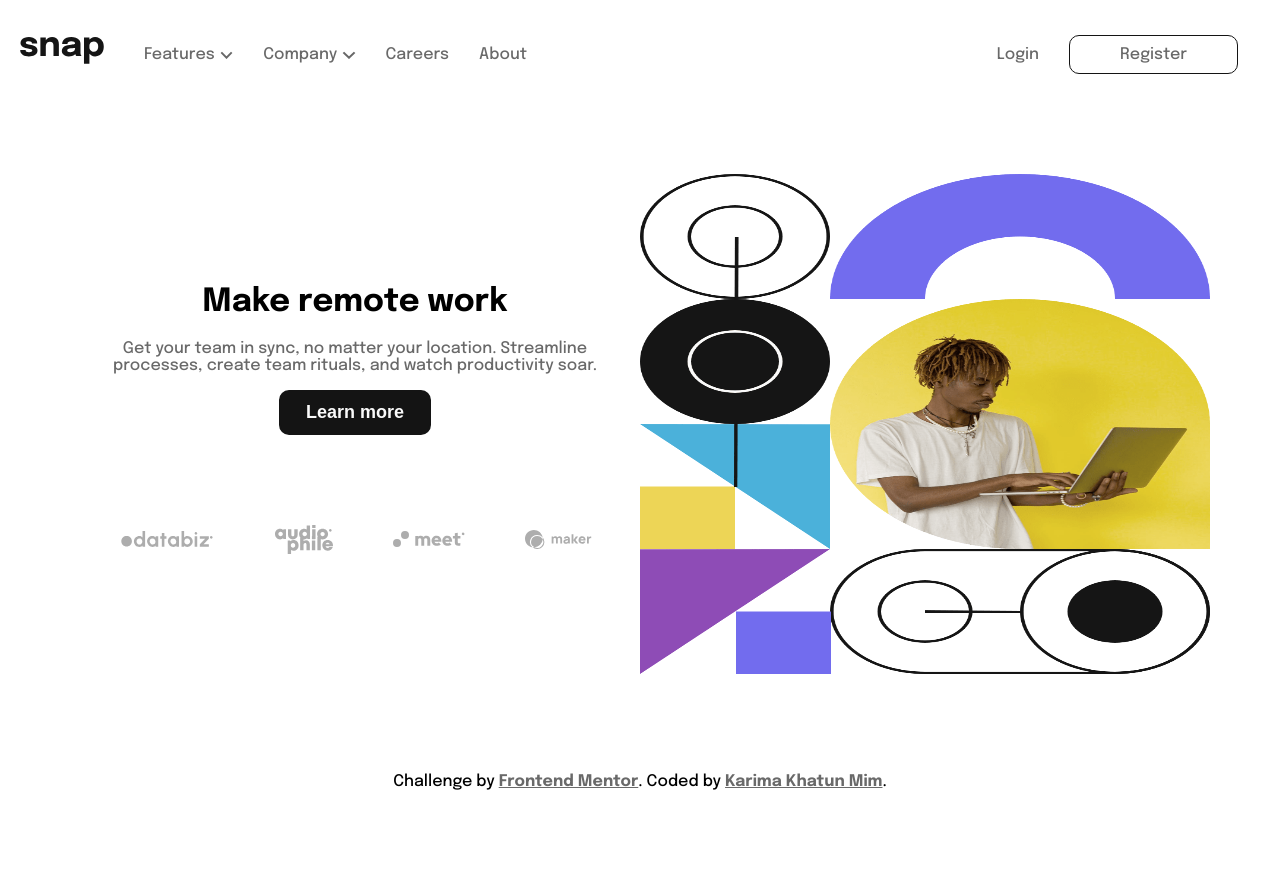
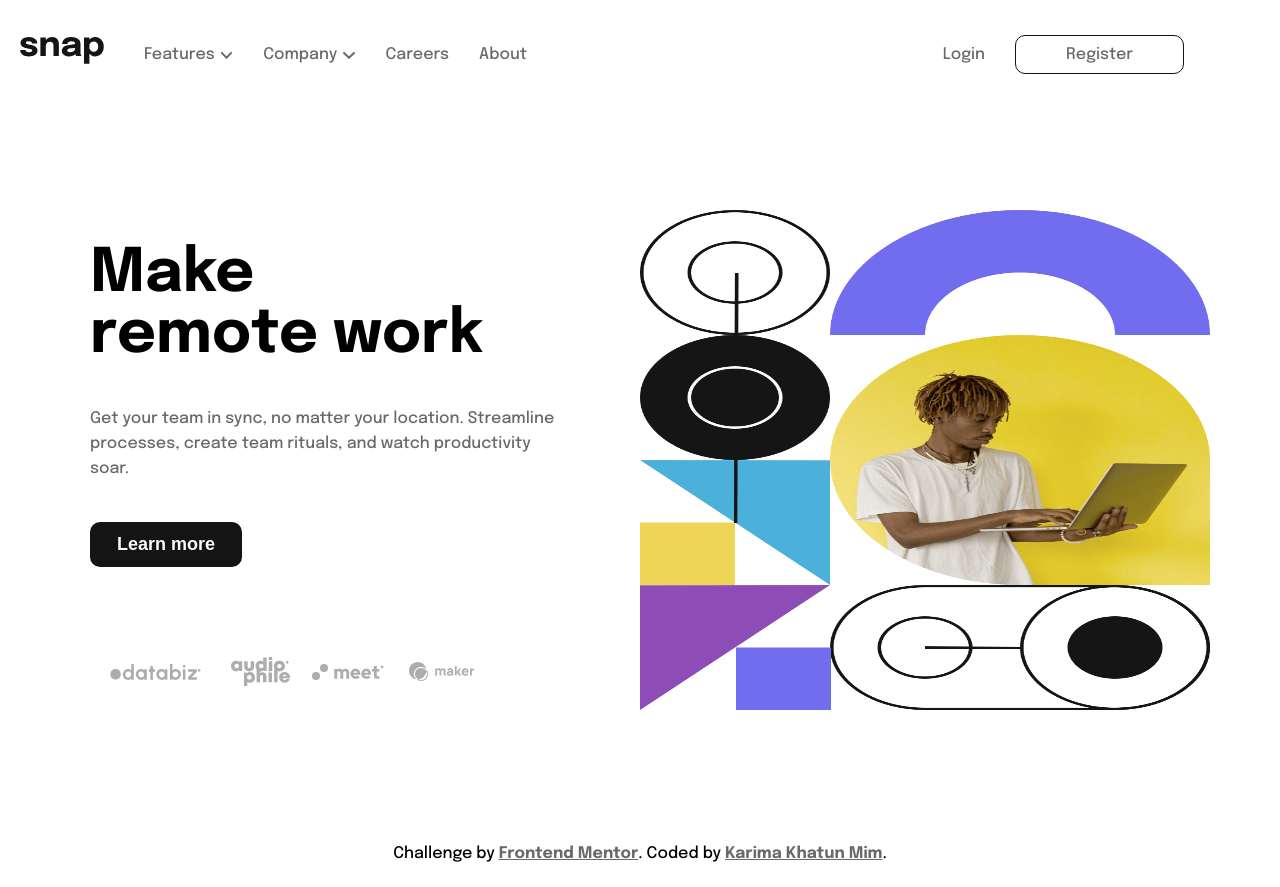
Before and after one commit to karimamim/intro-section-with-dropdown-navigation-main, a plain HTML site: page index.html in a window 1280 px wide. Before the commit the page ends 815 px from the top, so only its background shows below. Drawn offline with Linux system fonts and the light colour scheme.

Commit message:
final commit

```diff
--- a/index.html
+++ b/index.html
@@ -116,7 +116,8 @@
       <div class="featured-container">
         <div class="col-6 content">
           <div class="container">
-            <h1>Make remote work</h1>
+            <h1 class="mb-text">Make remote work</h1>
+            <h1 class="desk-text">Make<br />remote work</h1>
             <p>
               Get your team in sync, no matter your location. Streamline
               processes, create team rituals, and watch productivity soar.
--- a/src/style.css
+++ b/src/style.css
@@ -93,9 +93,6 @@ body {
   box-shadow: 1px 1px 6px #888888;
   margin-top: 10px;
 }
-.hamburger-menu ul li .hidden-list li {
-  margin: 10px;
-}
 
 .hamburger-menu .log-nav {
   text-align: center;
@@ -115,6 +112,9 @@ body {
 
 /*===========Mobile Header Ends From Here================== */
 
+.desk-text {
+  display: none;
+}
 .desk-img {
   display: none;
 }
@@ -187,6 +187,9 @@ body {
   .header {
     padding: 0px 20px;
   }
+  .container {
+    padding-right: 74px;
+  }
   .hamburger-menu {
     position: inherit;
     gap: 40px;
@@ -227,13 +230,34 @@ body {
 
     height: 500px;
   }
+  .desk-text {
+    display: block;
+    font-size: 60px;
+    text-align: left;
+  }
+  .mb-text {
+    display: none;
+  }
   .featured-container {
     padding: 70px;
     flex-direction: row;
     flex-wrap: nowrap;
   }
+  .featured-container .container {
+    text-align: left;
+  }
   .col-6 {
     width: 50%;
+  }
+  .featured-container .content p {
+    line-height: 25px;
+  }
+  .featured-container .content button {
+    margin-top: 25px;
+  }
+  .company-hidden-list,
+  .features-hidden-list {
+    position: absolute;
   }
 }
 /*=========Style With JavaScript======= */
```
